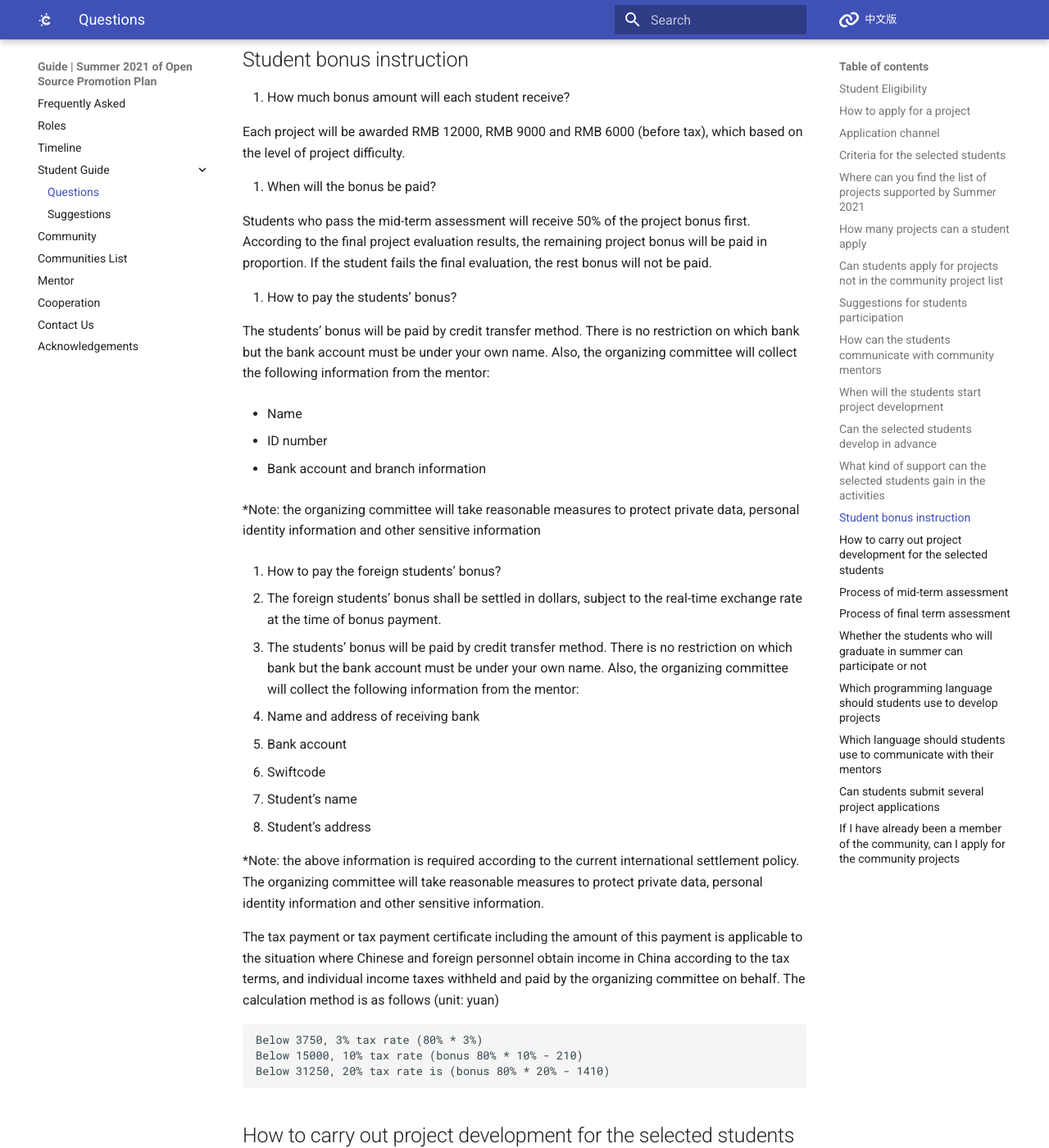
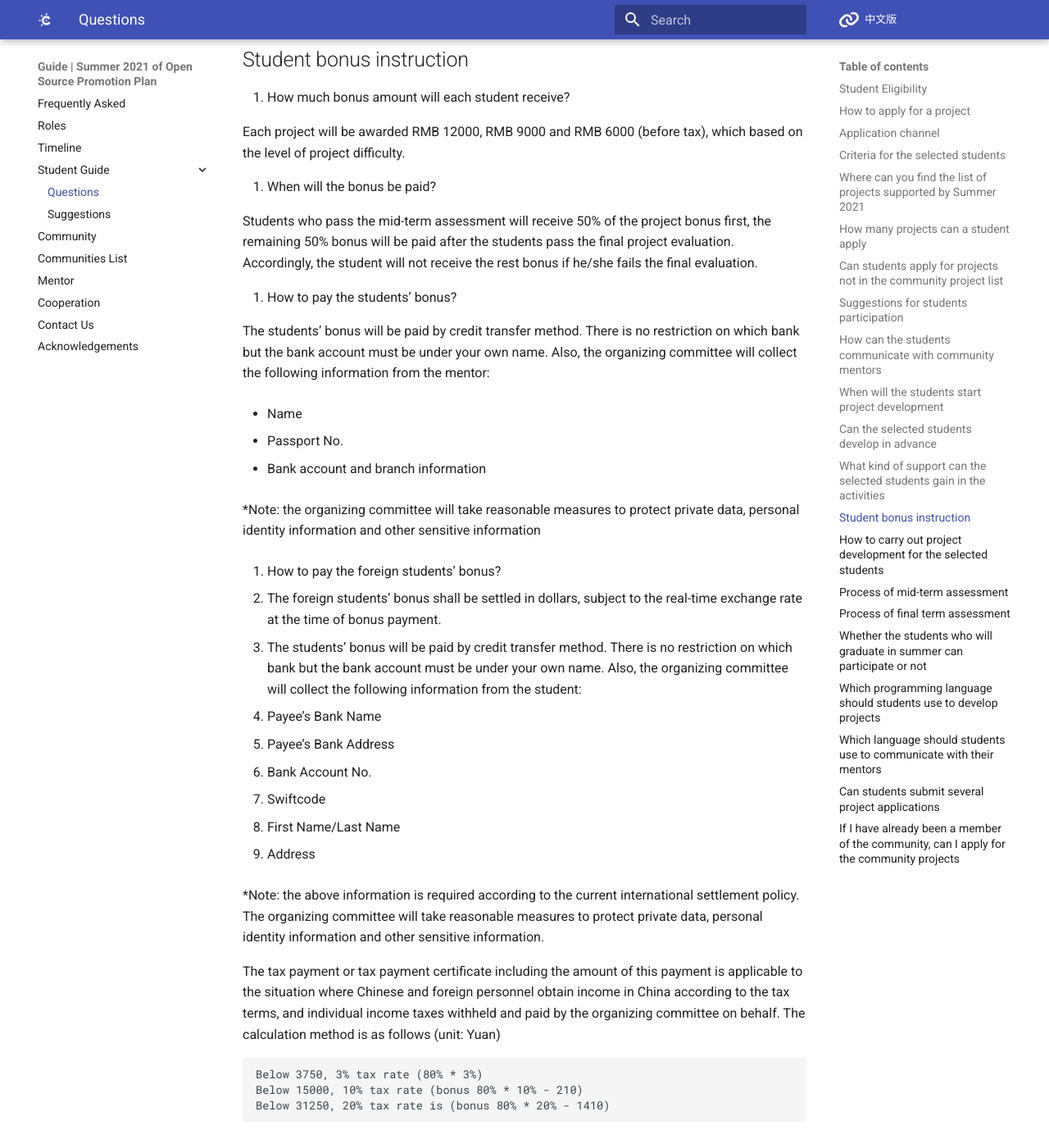
Before and after one commit to summer-ospp/help-en, an MkDocs documentation site: the page built from docs/student.md, in a window 1280 px wide and 1400 px high, scrolled down 3337 px. Shown: the whole window at 82% size. Built offline with MkDocs 1.6.1 and Material for MkDocs 9.7.7, drawn with Linux system fonts in a browser that asks for light colours; comment, search, counter and statistics services are not loaded.

Commit message:
Update student.md

```diff
--- a/docs/student.md
+++ b/docs/student.md
@@ -94,7 +94,7 @@ Each project will be awarded RMB 12000, RMB 9000 and RMB 6000 (before tax), whic
 
 2. When will the bonus be paid?
 
-Students who pass the mid-term assessment will receive 50% of the project bonus first. According to the final project evaluation results, the remaining project bonus will be paid in proportion. If the student fails the final evaluation, the rest bonus will not be paid.
+Students who pass the mid-term assessment will receive 50% of the project bonus first, the remaining 50% bonus will be paid after the students pass the final project evaluation. Accordingly, the student will not receive the rest bonus if he/she fails the final evaluation.
 
 3. How to pay the students’ bonus?
 
@@ -102,7 +102,7 @@ The students’ bonus will be paid by credit transfer method. There is no restri
 
 - Name
 
-- ID number
+- Passport No.
 
 - Bank account and branch information
 
@@ -111,16 +111,23 @@ The students’ bonus will be paid by credit transfer method. There is no restri
 4. How to pay the foreign students’ bonus?
 
 - The foreign students’ bonus shall be settled in dollars, subject to the real-time exchange rate at the time of bonus payment.
-- The students’ bonus will be paid by credit transfer method. There is no restriction on which bank but the bank account must be under your own name. Also, the organizing committee will collect the following information from the mentor:
-  - Name and address of receiving bank
-  - Bank account
+- The students’ bonus will be paid by credit transfer method. There is no restriction on which bank but the bank account must be under your own name. Also, the organizing committee will collect the following information from the student:
+
+  - Payee’s Bank Name
+
+  - Payee’s Bank Address
+
+  - Bank Account No.
+
   - Swiftcode
-  - Student’s name
-  - Student’s address
+
+  - First Name/Last Name
+
+  - Address
 
 *Note: the above information is required according to the current international settlement policy. The organizing committee will take reasonable measures to protect private data, personal identity information and other sensitive information.
 
-The tax payment or tax payment certificate including the amount of this payment is applicable to the situation where Chinese and foreign personnel obtain income in China according to the tax terms, and individual income taxes withheld and paid by the organizing committee on behalf. The calculation method is as follows (unit: yuan)
+The tax payment or tax payment certificate including the amount of this payment is applicable to the situation where Chinese and foreign personnel obtain income in China according to the tax terms, and individual income taxes withheld and paid by the organizing committee on behalf. The calculation method is as follows (unit: Yuan)
 
     Below 3750, 3% tax rate (80% * 3%)
     Below 15000, 10% tax rate (bonus 80% * 10% - 210)
```
